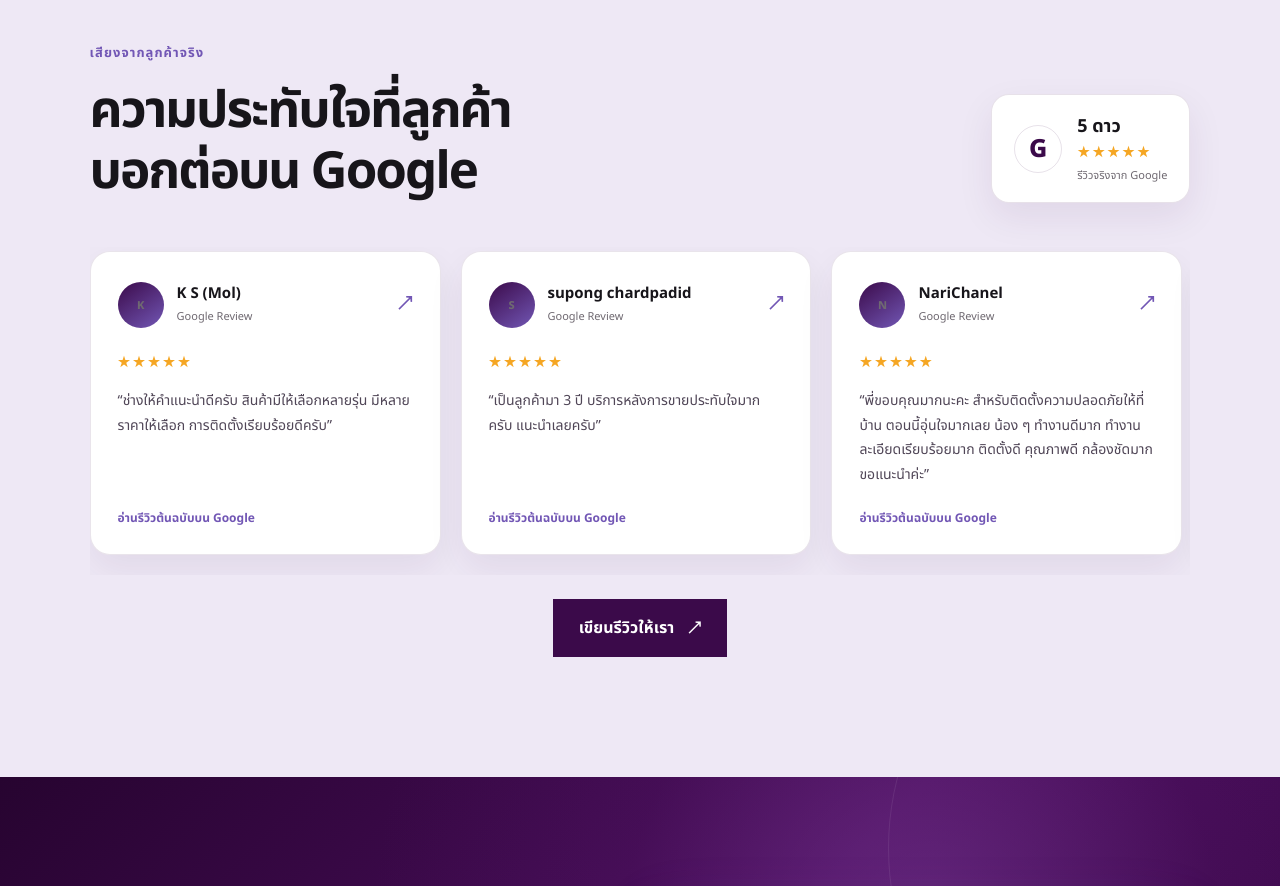
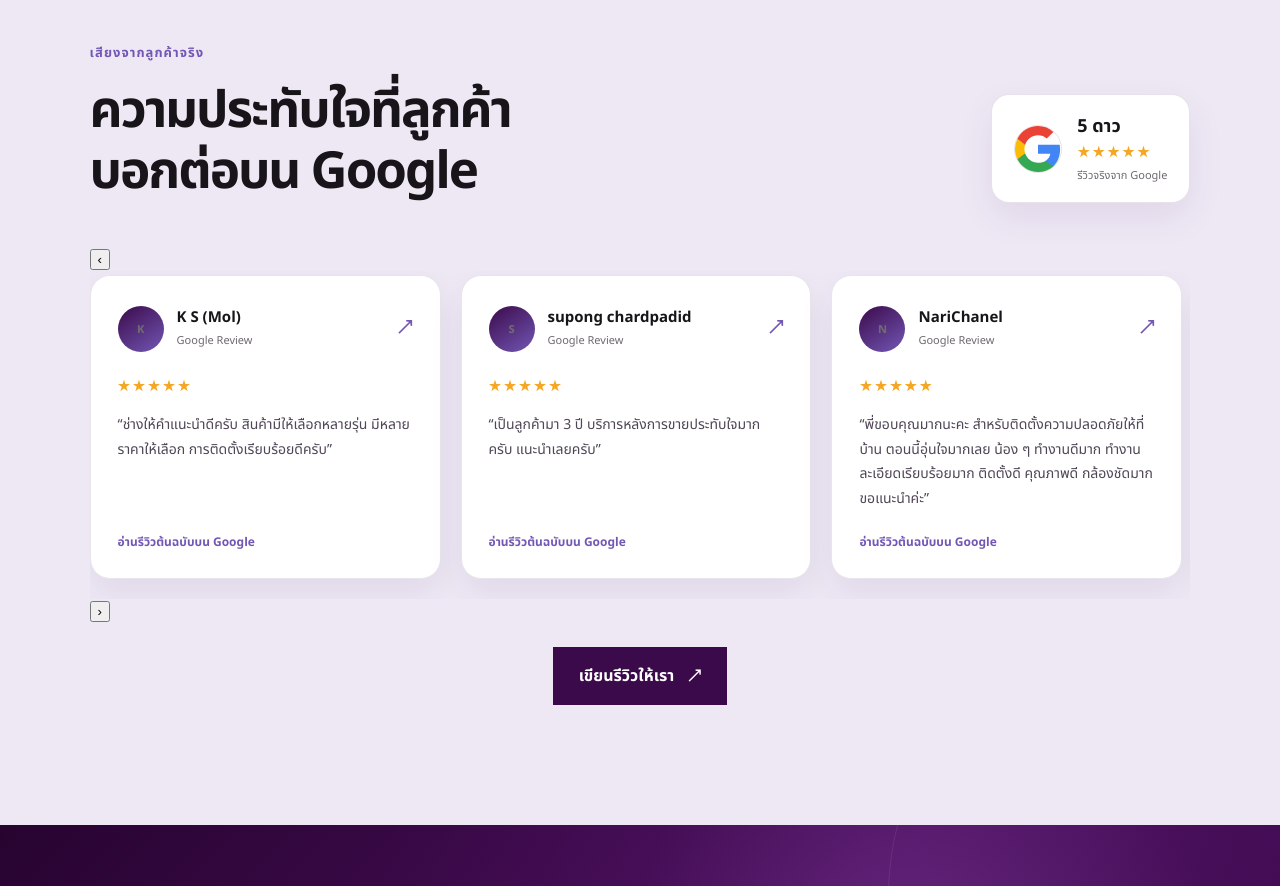
Before and after one commit to momomaggi/mmcctv-website, a React (Vite) app: page / in a window 1280 px wide. Shown: the part 5300-6186 px from the top of the page. Built offline with nearby package versions, Linux system fonts and the light colour scheme.

Commit message:
Update page.tsx

```diff
--- a/src/page.tsx
+++ b/src/page.tsx
@@ -95,7 +95,7 @@
   const [promoIndex, setPromoIndex] = useState(0);
   const [promoPaused, setPromoPaused] = useState(false);
   const promoTouchStart = useRef<number | null>(null);
-
+  const reviewsTrackRef = useRef<HTMLDivElement | null>(null);
   const showPreviousPromo = () => {
     setPromoIndex(
       (current) =>
@@ -134,7 +134,20 @@
 
     promoTouchStart.current = null;
   };
+const scrollReviews = (direction: "previous" | "next") => {
+  const track = reviewsTrackRef.current;
 
+  if (!track) return;
+
+  const card = track.querySelector<HTMLElement>(".review-card");
+  const distance =
+    (card?.offsetWidth ?? track.clientWidth * 0.85) + 20;
+
+  track.scrollBy({
+    left: direction === "next" ? distance : -distance,
+    behavior: "smooth",
+  });
+};
   useEffect(() => {
     if (promoPaused) return;
 
@@ -389,9 +402,26 @@
     </div>
 
     <div className="google-rating">
-      <span className="google-mark" aria-hidden="true">
-        G
-      </span>
+     <span className="google-mark" aria-hidden="true">
+  <svg viewBox="0 0 18 18">
+    <path
+      fill="#4285F4"
+      d="M17.64 9.205c0-.638-.057-1.252-.164-1.841H9v3.482h4.844c-.209 1.125-.843 2.078-1.797 2.716v2.258h2.908c1.702-1.567 2.685-3.874 2.685-6.615Z"
+    />
+    <path
+      fill="#34A853"
+      d="M9 18c2.43 0 4.467-.806 5.956-2.18l-2.908-2.258c-.806.54-1.836.859-3.048.859-2.344 0-4.328-1.585-5.037-3.711H.956v2.333C2.437 15.984 5.482 18 9 18Z"
+    />
+    <path
+      fill="#FBBC05"
+      d="M3.963 10.71A5.41 5.41 0 0 1 3.682 9c0-.593.102-1.17.281-1.71V4.957H.956A9 9 0 0 0 0 9c0 1.453.348 2.827.956 4.043l3.007-2.333Z"
+    />
+    <path
+      fill="#EA4335"
+      d="M9 3.58c1.321 0 2.508.454 3.442 1.345l2.582-2.582C13.463.891 11.426 0 9 0 5.482 0 2.437 2.016.956 4.957L3.963 7.29C4.672 5.164 6.656 3.58 9 3.58Z"
+    />
+  </svg>
+</span>
 
       <div>
         <strong>5 ดาว</strong>
@@ -403,7 +433,17 @@
     </div>
   </div>
 
-  <div className="reviews-track">
+<div className="reviews-slider">
+  <button
+    type="button"
+    className="review-nav review-nav-previous"
+    onClick={() => scrollReviews("previous")}
+    aria-label="ดูรีวิวก่อนหน้า"
+  >
+    ‹
+  </button>
+
+  <div className="reviews-track" ref={reviewsTrackRef}>
     {reviews.map((review) => (
       <a
         className="review-card"
@@ -438,6 +478,16 @@
       </a>
     ))}
   </div>
+
+  <button
+    type="button"
+    className="review-nav review-nav-next"
+    onClick={() => scrollReviews("next")}
+    aria-label="ดูรีวิวถัดไป"
+  >
+    ›
+  </button>
+</div>
 
   <div className="review-actions">
     <a
```
